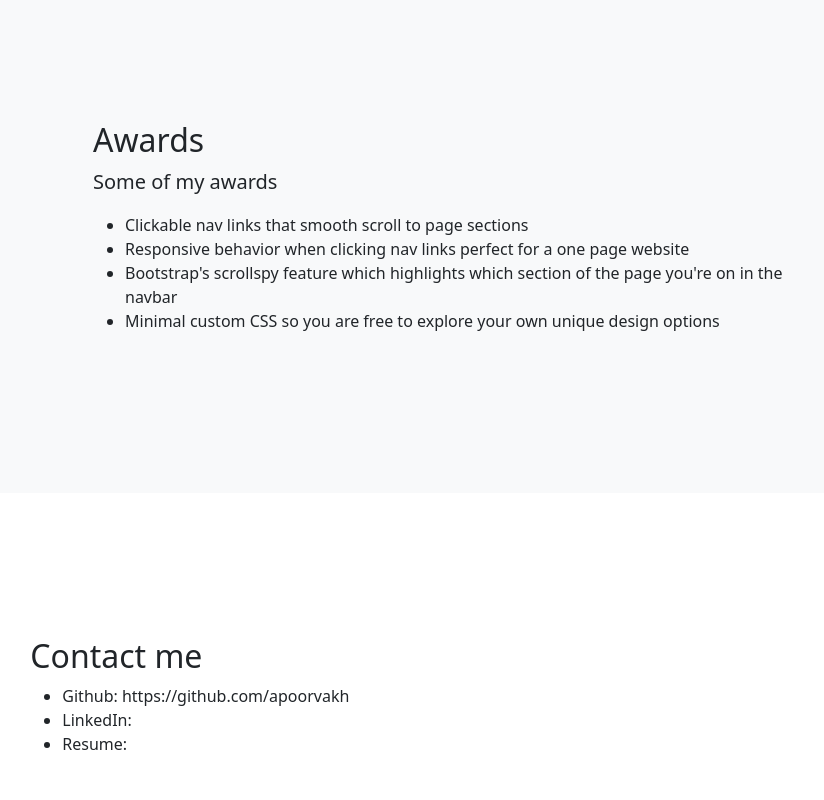
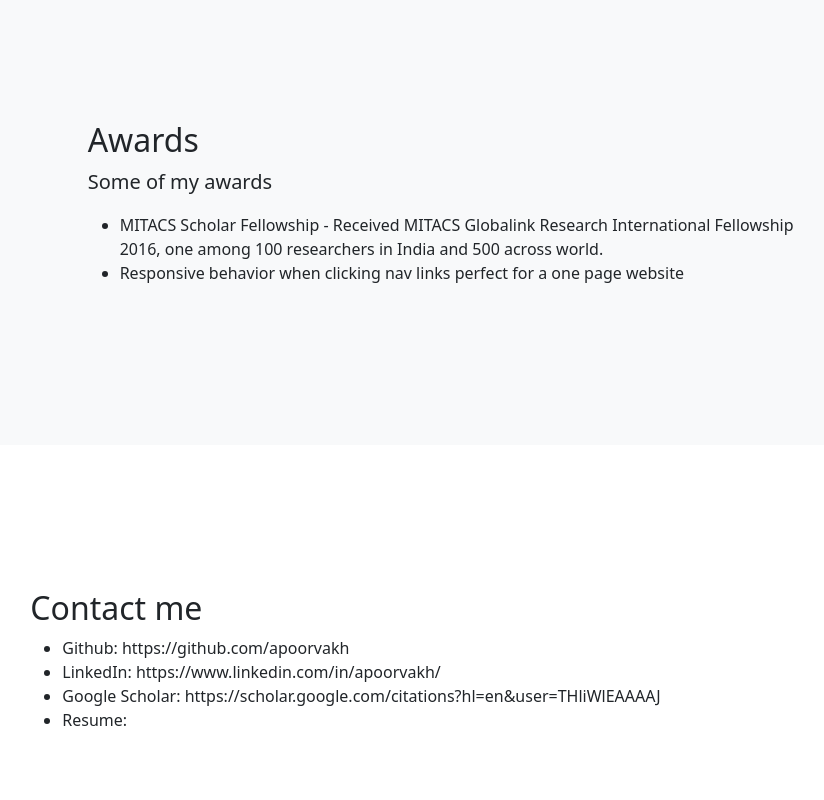
Before and after one commit to apoorvakh/apoorvakh.github.io, a plain HTML site: page index.html in a window 1280 px wide. Shown: the part 1280-2080 px from the top of the page, without its empty margins (187-1011 px from the left). Drawn offline with nearby package versions, Linux system fonts and the light colour scheme.

Commit message:
update index,html

```diff
--- a/index.html
+++ b/index.html
@@ -5,6 +5,7 @@
         <meta name="viewport" content="width=device-width, initial-scale=1, shrink-to-fit=no" />
         <meta name="description" content="" />
         <meta name="author" content="" />
+        <meta name="google-site-verification" content="oLP5KCFYmHKG92hd2x9rF3Vg8BUVHGsOYTvC6j-3-H8" />
         <title>Apoorva K H</title>
         <link rel="icon" type="image/x-icon" href="assets/favicon.ico" />
         <!-- Core theme CSS (includes Bootstrap)-->
@@ -28,7 +29,7 @@
         </nav>
         <!-- Header-->
         <header class="bg-light bg-gradient text-dark">
-            <div class="container px-4 text-center">
+            <div class="container px-2 text-center">
                 <h1 class="fw-bolder">Apoorva Katharaki Hathi</h1>
             </div>
         </header>
@@ -69,16 +70,14 @@
         </section>
         <!-- Services section-->
         <section class="bg-light" id="awards">
-            <div class="container px-4">
+            <div class="container px-3">
                 <div class="row gx-4 justify-content-center">
                     <div class="col-lg-8">
                         <h2>Awards</h2>
                         <p class="lead">Some of my awards</p>
                         <ul>
-                            <li>Clickable nav links that smooth scroll to page sections</li>
+                            <li>MITACS Scholar Fellowship - Received MITACS Globalink Research International Fellowship 2016, one among 100 researchers in India and 500 across world.</li>
                             <li>Responsive behavior when clicking nav links perfect for a one page website</li>
-                            <li>Bootstrap's scrollspy feature which highlights which section of the page you're on in the navbar</li>
-                            <li>Minimal custom CSS so you are free to explore your own unique design options</li>
                         </ul>
                     </div>
                 </div>
@@ -92,7 +91,8 @@
                         <h2>Contact me</h2>
                         <ul>
                                 <li>Github: https://github.com/apoorvakh</li>
-                                <li>LinkedIn: </li>
+                                <li>LinkedIn: https://www.linkedin.com/in/apoorvakh/</li>
+                                <li>Google Scholar: https://scholar.google.com/citations?hl=en&user=THliWlEAAAAJ</li>
                                 <li>Resume: </li>
                             </ul>
                     </div>
```
